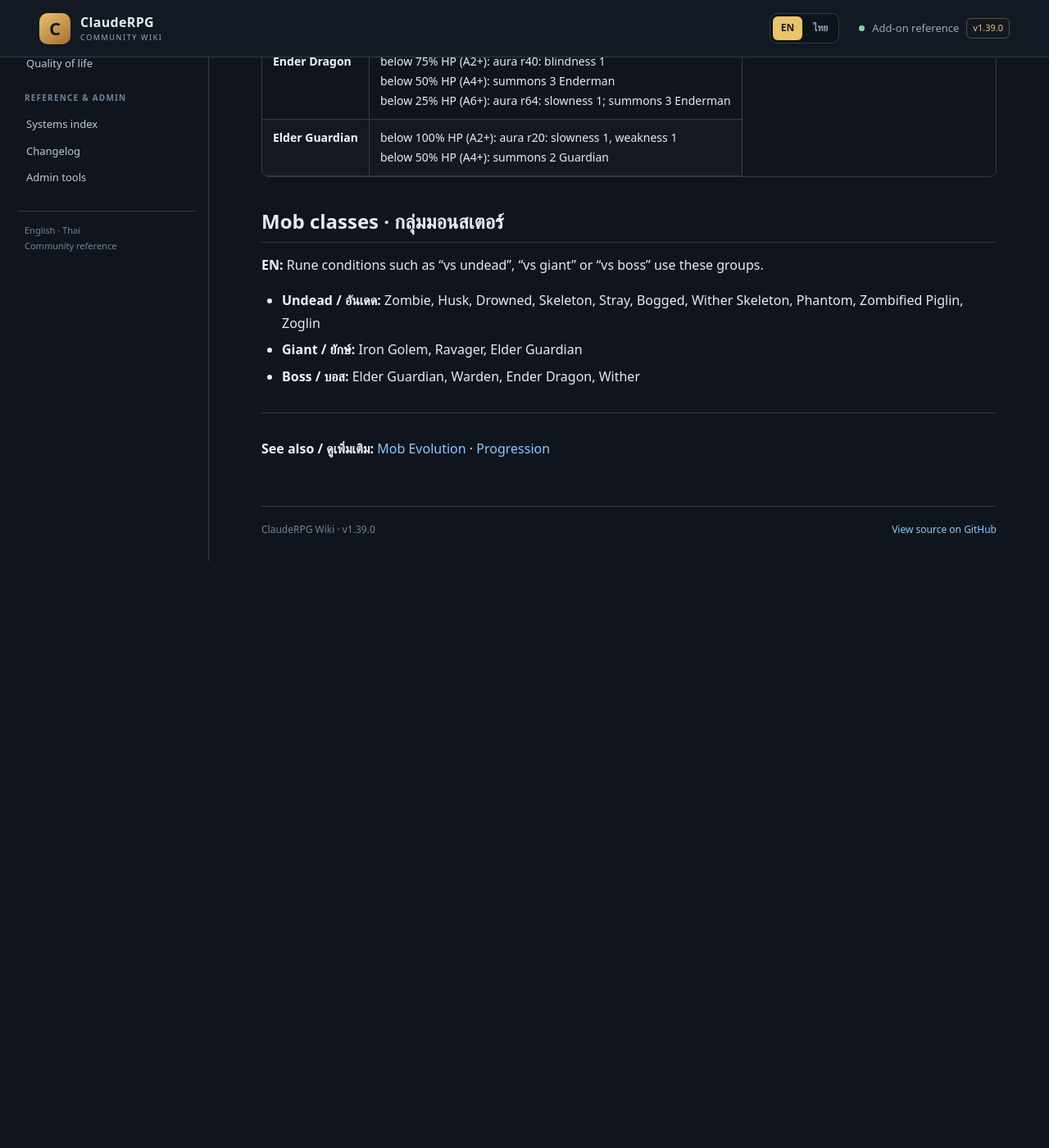
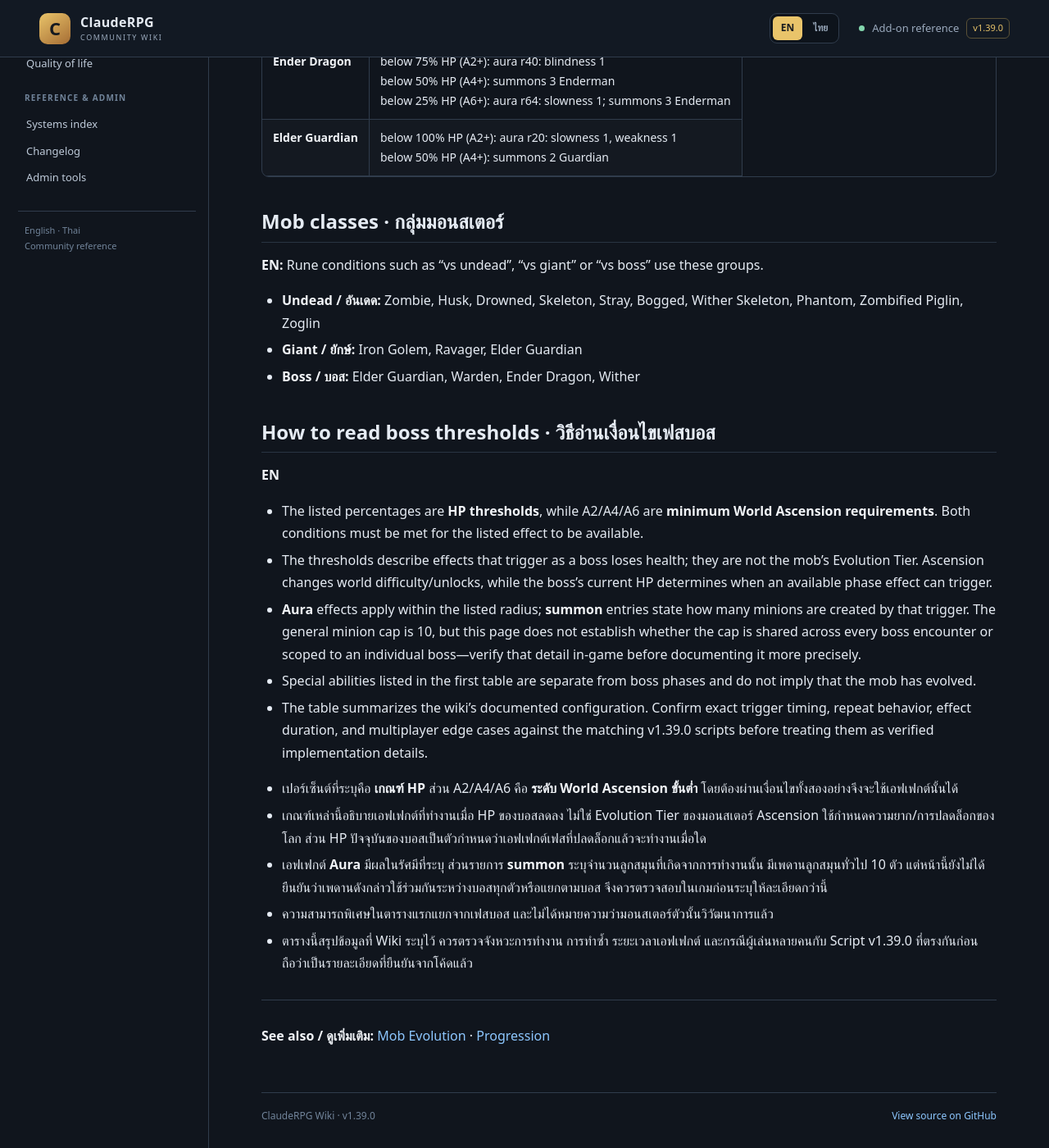
Before and after one commit to miniTorch25/ClaudeRPG-Wiki-V2, a Jekyll site: the page built from Bosses-and-Special-Mobs.md, in a window 1280 px wide and 1400 px high, scrolled down 1294 px. Shown: the whole window at 82% size. Built offline with Jekyll 4.4.1, drawn with Linux system fonts in a browser that asks for light colours; our own code applies the rules of GitHub Pages for plain Markdown files; before the commit the page ends 1978 px from its top, so only the background shows below that.

Commit message:
docs: audit boss thresholds and item reference

```diff
--- a/Bosses-and-Special-Mobs.md
+++ b/Bosses-and-Special-Mobs.md
@@ -54,5 +54,23 @@
 - **Boss / บอส:** Elder Guardian, Warden, Ender Dragon, Wither
 
 
+
+
+## How to read boss thresholds · วิธีอ่านเงื่อนไขเฟสบอส
+
+**EN**
+- The listed percentages are **HP thresholds**, while A2/A4/A6 are **minimum World Ascension requirements**. Both conditions must be met for the listed effect to be available.
+- The thresholds describe effects that trigger as a boss loses health; they are not the mob's Evolution Tier. Ascension changes world difficulty/unlocks, while the boss's current HP determines when an available phase effect can trigger.
+- **Aura** effects apply within the listed radius; **summon** entries state how many minions are created by that trigger. The general minion cap is 10, but this page does not establish whether the cap is shared across every boss encounter or scoped to an individual boss—verify that detail in-game before documenting it more precisely.
+- Special abilities listed in the first table are separate from boss phases and do not imply that the mob has evolved.
+- The table summarizes the wiki's documented configuration. Confirm exact trigger timing, repeat behavior, effect duration, and multiplayer edge cases against the matching v1.39.0 scripts before treating them as verified implementation details.
+
+**TH**
+- เปอร์เซ็นต์ที่ระบุคือ **เกณฑ์ HP** ส่วน A2/A4/A6 คือ **ระดับ World Ascension ขั้นต่ำ** โดยต้องผ่านเงื่อนไขทั้งสองอย่างจึงจะใช้เอฟเฟกต์นั้นได้
+- เกณฑ์เหล่านี้อธิบายเอฟเฟกต์ที่ทำงานเมื่อ HP ของบอสลดลง ไม่ใช่ Evolution Tier ของมอนสเตอร์ Ascension ใช้กำหนดความยาก/การปลดล็อกของโลก ส่วน HP ปัจจุบันของบอสเป็นตัวกำหนดว่าเอฟเฟกต์เฟสที่ปลดล็อกแล้วจะทำงานเมื่อใด
+- เอฟเฟกต์ **Aura** มีผลในรัศมีที่ระบุ ส่วนรายการ **summon** ระบุจำนวนลูกสมุนที่เกิดจากการทำงานนั้น มีเพดานลูกสมุนทั่วไป 10 ตัว แต่หน้านี้ยังไม่ได้ยืนยันว่าเพดานดังกล่าวใช้ร่วมกันระหว่างบอสทุกตัวหรือแยกตามบอส จึงควรตรวจสอบในเกมก่อนระบุให้ละเอียดกว่านี้
+- ความสามารถพิเศษในตารางแรกแยกจากเฟสบอส และไม่ได้หมายความว่ามอนสเตอร์ตัวนั้นวิวัฒนาการแล้ว
+- ตารางนี้สรุปข้อมูลที่ Wiki ระบุไว้ ควรตรวจจังหวะการทำงาน การทำซ้ำ ระยะเวลาเอฟเฟกต์ และกรณีผู้เล่นหลายคนกับ Script v1.39.0 ที่ตรงกันก่อนถือว่าเป็นรายละเอียดที่ยืนยันจากโค้ดแล้ว
+
 ---
 **See also / ดูเพิ่มเติม:** [Mob Evolution](Mob-Evolution) · [Progression](Progression)
```
